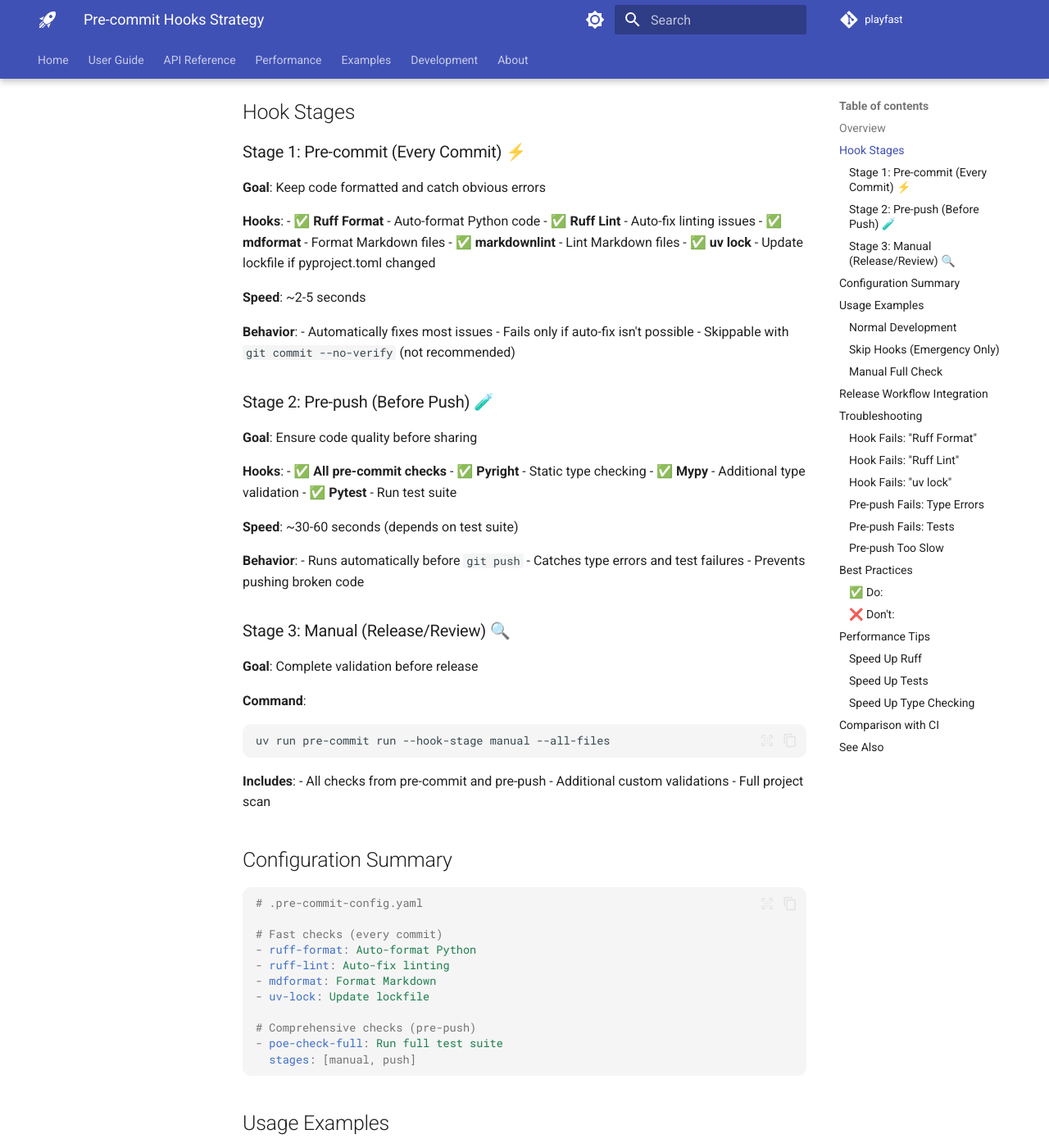
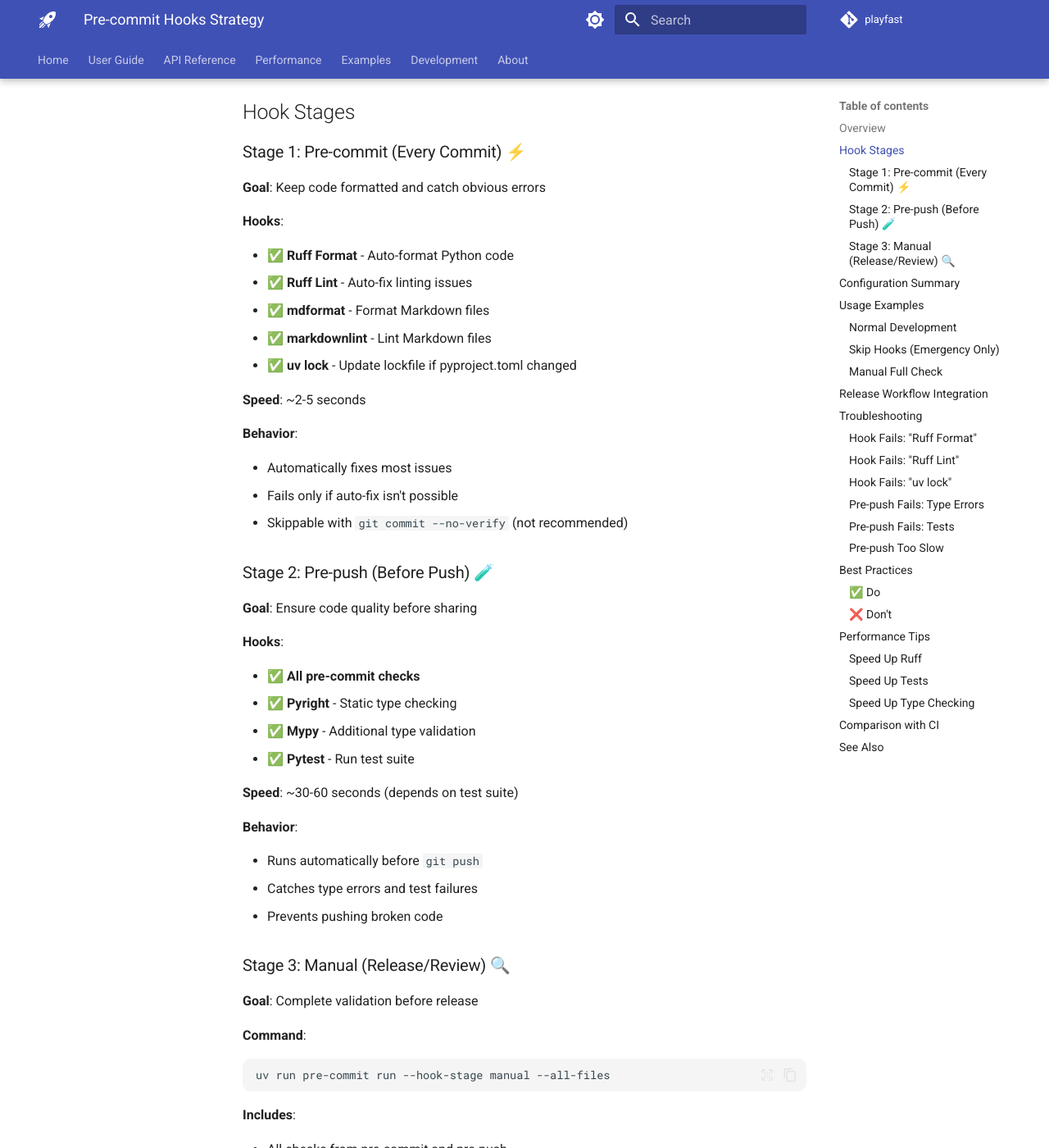
Before and after one commit to mixL1nk/playfast, an MkDocs documentation site: the page built from docs/pre-commit-hooks.md, in a window 1280 px wide and 1400 px high, scrolled down 400 px. Shown: the whole window at 82% size. Built offline with MkDocs 1.6.1 and Material for MkDocs 9.7.7, drawn with Linux system fonts in a browser that asks for light colours; comment, search, counter and statistics services are not loaded; the version menu is left out; some of the changed lines change nothing that is shown; some of the changed text lies outside the part shown.

Commit message:
chore: apply mdformat and markdownlint fixes

````diff
--- a/docs/pre-commit-hooks.md
+++ b/docs/pre-commit-hooks.md
@@ -7,8 +7,8 @@ This document explains the pre-commit hooks configuration for Playfast.
 We use a **multi-stage hook strategy** to balance code quality and developer productivity:
 
 1. **Pre-commit (Fast)**: Auto-fix formatting and linting
-2. **Pre-push (Comprehensive)**: Type-checking and tests
-3. **Manual (Full)**: Complete validation before release
+1. **Pre-push (Comprehensive)**: Type-checking and tests
+1. **Manual (Full)**: Complete validation before release
 
 ## Hook Stages
 
@@ -17,6 +17,7 @@ We use a **multi-stage hook strategy** to balance code quality and developer pro
 **Goal**: Keep code formatted and catch obvious errors
 
 **Hooks**:
+
 - ✅ **Ruff Format** - Auto-format Python code
 - ✅ **Ruff Lint** - Auto-fix linting issues
 - ✅ **mdformat** - Format Markdown files
@@ -26,6 +27,7 @@ We use a **multi-stage hook strategy** to balance code quality and developer pro
 **Speed**: ~2-5 seconds
 
 **Behavior**:
+
 - Automatically fixes most issues
 - Fails only if auto-fix isn't possible
 - Skippable with `git commit --no-verify` (not recommended)
@@ -35,6 +37,7 @@ We use a **multi-stage hook strategy** to balance code quality and developer pro
 **Goal**: Ensure code quality before sharing
 
 **Hooks**:
+
 - ✅ **All pre-commit checks**
 - ✅ **Pyright** - Static type checking
 - ✅ **Mypy** - Additional type validation
@@ -43,6 +46,7 @@ We use a **multi-stage hook strategy** to balance code quality and developer pro
 **Speed**: ~30-60 seconds (depends on test suite)
 
 **Behavior**:
+
 - Runs automatically before `git push`
 - Catches type errors and test failures
 - Prevents pushing broken code
@@ -52,11 +56,13 @@ We use a **multi-stage hook strategy** to balance code quality and developer pro
 **Goal**: Complete validation before release
 
 **Command**:
+
 ```bash
 uv run pre-commit run --hook-stage manual --all-files
 ```
 
 **Includes**:
+
 - All checks from pre-commit and pre-push
 - Additional custom validations
 - Full project scan
@@ -130,9 +136,9 @@ uv run poe check
 The release workflow automatically:
 
 1. **Skips uv-lock** during semantic-release (uses `SKIP=uv-lock`)
-2. **Runs formatters** after changelog generation
-3. **Amends commit** with formatting changes
-4. **Moves tag** to final commit
+1. **Runs formatters** after changelog generation
+1. **Amends commit** with formatting changes
+1. **Moves tag** to final commit
 
 See [release-workflow.md](release-workflow.md) for details.
 
@@ -143,6 +149,7 @@ See [release-workflow.md](release-workflow.md) for details.
 **Cause**: Code has formatting issues that couldn't be auto-fixed
 
 **Solution**:
+
 ```bash
 # Run formatter manually
 uv run ruff format python/
@@ -160,6 +167,7 @@ git commit -m "fix: resolve formatting"
 **Cause**: Linting issues that require manual intervention
 
 **Solution**:
+
 ```bash
 # See what needs fixing
 uv run ruff check python/
@@ -180,6 +188,7 @@ git commit -m "fix: resolve linting issues"
 **Cause**: pyproject.toml changed but lockfile not updated
 
 **Solution**:
+
 ```bash
 # Update lockfile manually
 uv lock
@@ -194,6 +203,7 @@ git commit -m "chore: update lockfile"
 **Cause**: Type checking found issues
 
 **Solution**:
+
 ```bash
 # Run type checker locally
 uv run pyright
@@ -211,6 +221,7 @@ git push
 **Cause**: Test failures
 
 **Solution**:
+
 ```bash
 # Run tests locally
 uv run pytest
@@ -227,12 +238,14 @@ git push
 If pre-push hooks are too slow, you can:
 
 **Option 1**: Skip specific tests
+
 ```bash
 # In pyproject.toml, modify pre-commit-check:
 pre-commit-check = ["fmt", "lint", "pyright"]  # Remove "test"
 ```
 
 **Option 2**: Use pytest markers
+
 ```bash
 # Run only fast tests in hook
 # In .pre-commit-config.yaml:
@@ -240,6 +253,7 @@ entry: uv run pytest -m "not slow"
 ```
 
 **Option 3**: Disable pre-push locally
+
 ```bash
 # Remove pre-push hook
 rm .git/hooks/pre-push
@@ -250,19 +264,19 @@ git push
 
 ## Best Practices
 
-### ✅ Do:
+### ✅ Do
 
 1. **Let hooks auto-fix** - Commit, let hooks run, review changes, commit again
-2. **Run checks before push** - `uv run poe check` before important pushes
-3. **Keep tests fast** - Mark slow tests with `@pytest.mark.slow`
-4. **Update hooks regularly** - `uv run pre-commit autoupdate`
+1. **Run checks before push** - `uv run poe check` before important pushes
+1. **Keep tests fast** - Mark slow tests with `@pytest.mark.slow`
+1. **Update hooks regularly** - `uv run pre-commit autoupdate`
 
-### ❌ Don't:
+### ❌ Don't
 
 1. **Don't skip hooks regularly** - They catch bugs early
-2. **Don't commit broken code** - Fix issues before committing
-3. **Don't disable all checks** - Balance speed and quality
-4. **Don't ignore type errors** - They often indicate real bugs
+1. **Don't commit broken code** - Fix issues before committing
+1. **Don't disable all checks** - Balance speed and quality
+1. **Don't ignore type errors** - They often indicate real bugs
 
 ## Performance Tips
 
@@ -297,17 +311,18 @@ exclude = ["tests", "examples"]  # Skip non-critical
 
 ## Comparison with CI
 
-| Check | Pre-commit | Pre-push | CI |
-|-------|-----------|----------|-----|
-| Ruff Format | ✅ Auto-fix | ✅ Verify | ✅ Verify |
-| Ruff Lint | ✅ Auto-fix | ✅ Verify | ✅ Verify |
-| Pyright | ❌ | ✅ Run | ✅ Run |
-| Mypy | ❌ | ✅ Run | ✅ Run |
-| Pytest | ❌ | ✅ Fast tests | ✅ Full suite |
-| Coverage | ❌ | ❌ | ✅ With report |
-| Build Wheels | ❌ | ❌ | ✅ Multi-platform |
+| Check        | Pre-commit  | Pre-push      | CI                |
+| ------------ | ----------- | ------------- | ----------------- |
+| Ruff Format  | ✅ Auto-fix | ✅ Verify     | ✅ Verify         |
+| Ruff Lint    | ✅ Auto-fix | ✅ Verify     | ✅ Verify         |
+| Pyright      | ❌          | ✅ Run        | ✅ Run            |
+| Mypy         | ❌          | ✅ Run        | ✅ Run            |
+| Pytest       | ❌          | ✅ Fast tests | ✅ Full suite     |
+| Coverage     | ❌          | ❌            | ✅ With report    |
+| Build Wheels | ❌          | ❌            | ✅ Multi-platform |
 
 **Philosophy**:
+
 - **Pre-commit**: Fast feedback loop
 - **Pre-push**: Quality gate
 - **CI**: Comprehensive validation + deployment
````
